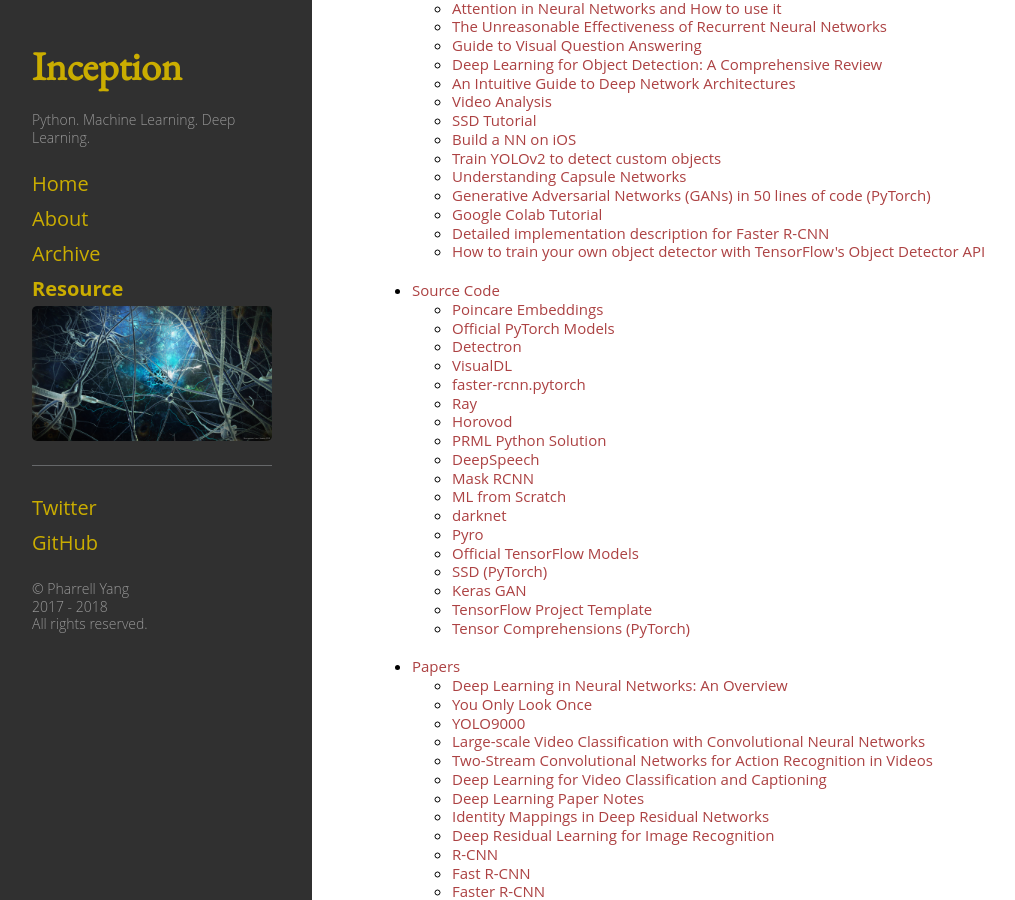
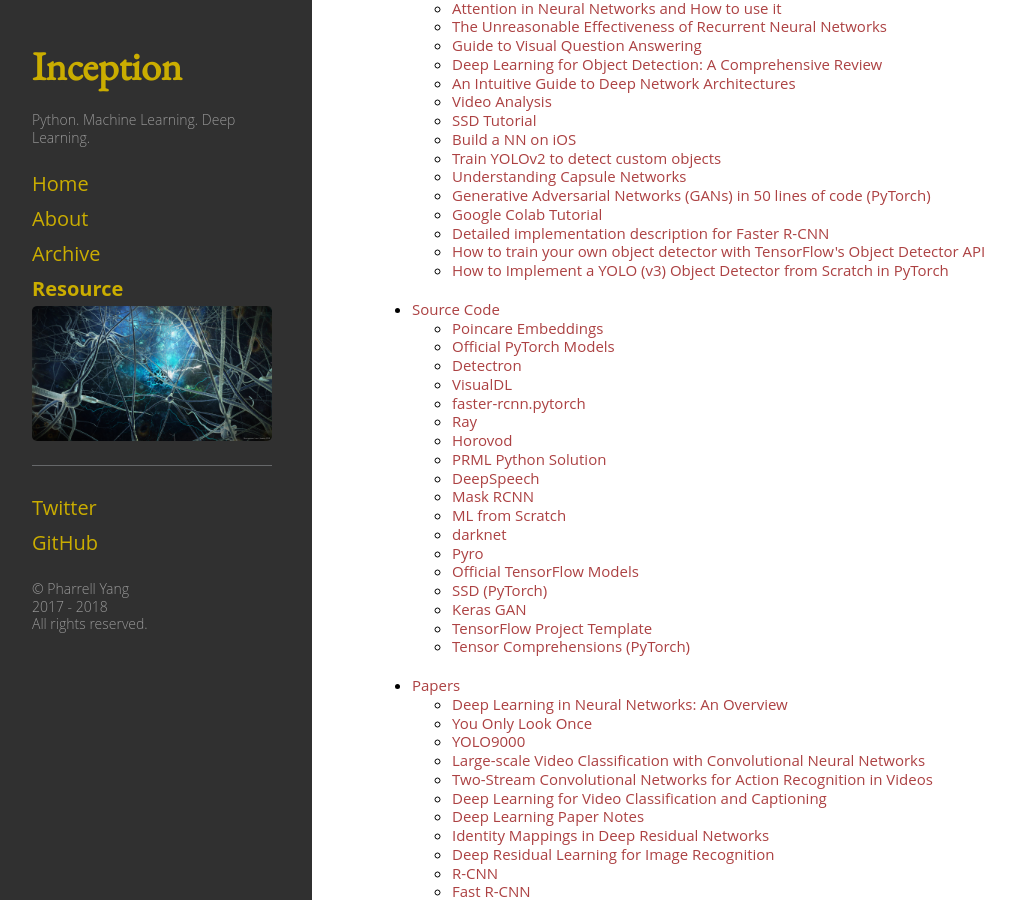
Before and after one commit to pharrellyhy/pharrellyhy.github.io.bakcup, a Jekyll site: the page built from resource.md, in a window 1280 px wide and 900 px high, scrolled down 418 px. Shown: the whole window, without its empty margins (8-1023 px from the left). Built offline with Jekyll 4.4.1, drawn with Linux system fonts in a browser that asks for light colours.

Commit message:
updates resource

```diff
--- a/_data/nav.yml
+++ b/_data/nav.yml
@@ -81,6 +81,9 @@
 
     - title: "How to train your own object detector with TensorFlow's Object Detector API"
       url: "https://towardsdatascience.com/how-to-train-your-own-object-detector-with-tensorflows-object-detector-api-bec72ecfe1d9"
+
+    - title: "How to Implement a YOLO (v3) Object Detector from Scratch in PyTorch"
+      url: "https://www.kdnuggets.com/2018/05/implement-yolo-v3-object-detector-pytorch-part-1.html"
 
 
 - title: "Source Code"
```
